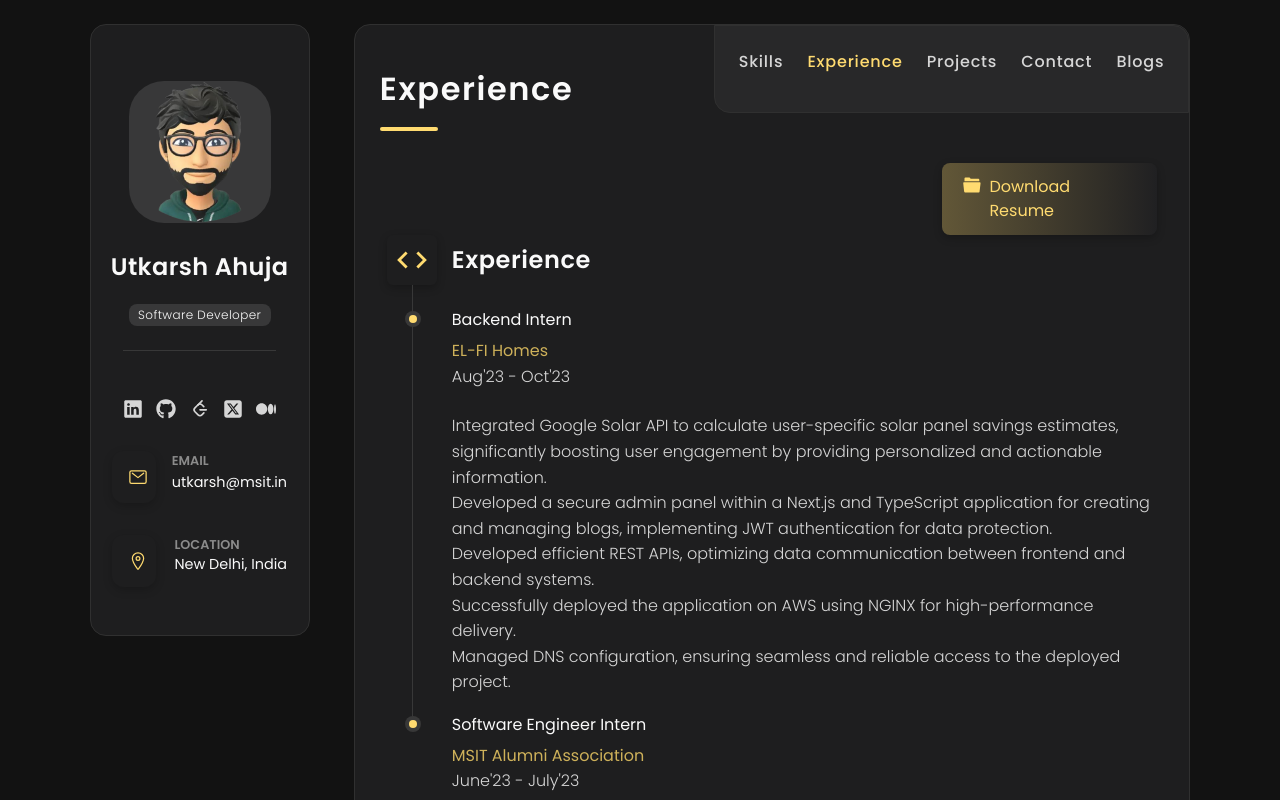
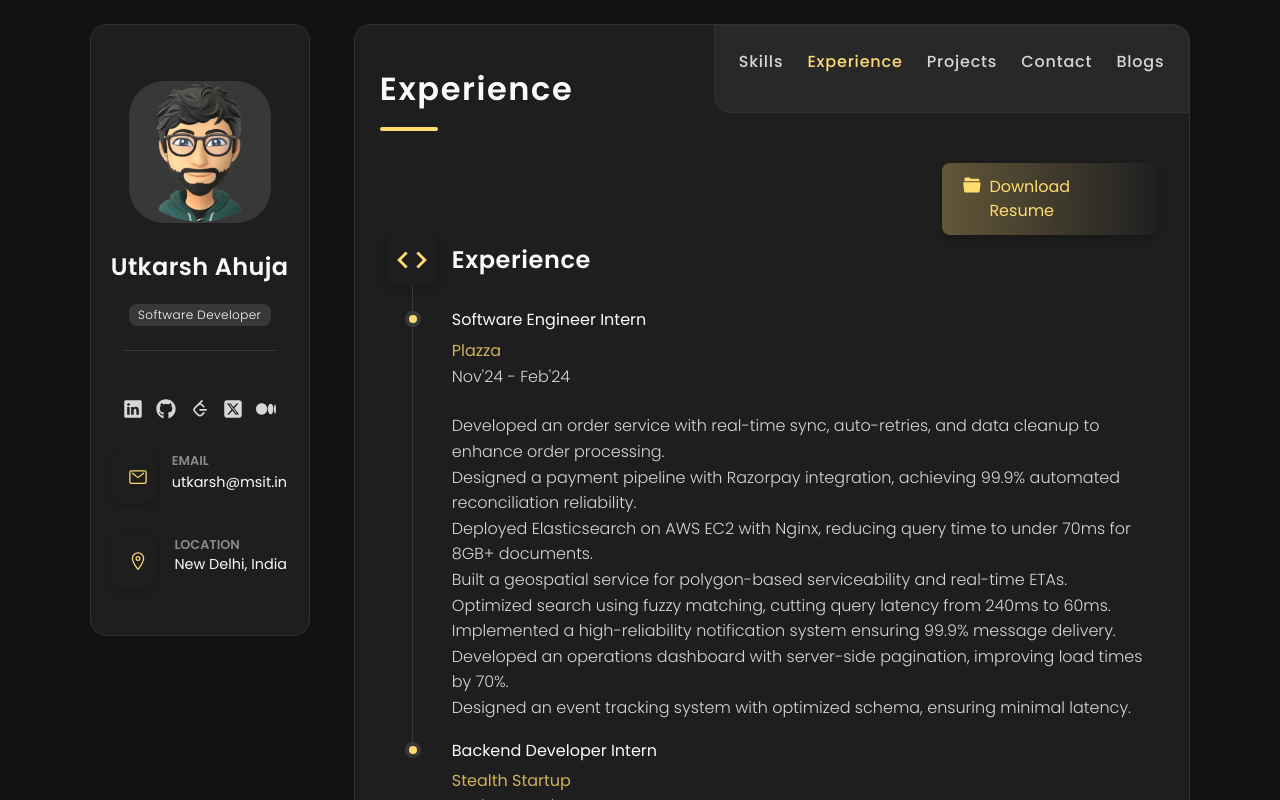
Before and after one commit to UtkarshAhuja2003/Portfolio, a Next.js app: page / in a window 1280 px wide. Both pictures are taken after a click on the element "Experience". Shown: the top 800 px of the page. Built offline with nearby package versions, Linux system fonts and the light colour scheme.

Commit message:
updated experience and resume
Signed-off-by: utkarshahuja03 <utkarsh.ahuja@plazza.in>

```diff
--- a/src/app/Components/Main/Experience/index.tsx
+++ b/src/app/Components/Main/Experience/index.tsx
@@ -26,39 +26,37 @@ const Experience = () => {
           </div>
 
           <ol className="timeline-list">
-
             <li className="timeline-item">
-              <h4 className="h4 timeline-item-title">Backend Intern</h4>
-              <span>EL-FI Homes</span>
-              <div className="timeline-text">
-                Aug&apos;23 - Oct&apos;23
-              </div>
+              <h4 className="h4 timeline-item-title">Software Engineer Intern</h4>
+              <span>Plazza</span>
+              <div className="timeline-text">Nov'24 - Feb'24</div>
               <br />
               <div className="timeline-text">
                 <ul>
-                  <li>Integrated Google Solar API to calculate user-specific solar panel savings estimates, significantly boosting user engagement by providing personalized and actionable information.</li>
-                  <li>Developed a secure admin panel within a Next.js and TypeScript application for creating and managing blogs, implementing JWT authentication for data protection.</li>
-                  <li>Developed efficient REST APIs, optimizing data communication between frontend and backend systems.</li>
-                  <li>Successfully deployed the application on AWS using NGINX for high-performance delivery.</li>
-                  <li>Managed DNS configuration, ensuring seamless and reliable access to the deployed project.</li>
+                  <li>Developed an order service with real-time sync, auto-retries, and data cleanup to enhance order processing.</li>
+                  <li>Designed a payment pipeline with Razorpay integration, achieving 99.9% automated reconciliation reliability.</li>
+                  <li>Deployed Elasticsearch on AWS EC2 with Nginx, reducing query time to under 70ms for 8GB+ documents.</li>
+                  <li>Built a geospatial service for polygon-based serviceability and real-time ETAs.</li>
+                  <li>Optimized search using fuzzy matching, cutting query latency from 240ms to 60ms.</li>
+                  <li>Implemented a high-reliability notification system ensuring 99.9% message delivery.</li>
+                  <li>Developed an operations dashboard with server-side pagination, improving load times by 70%.</li>
+                  <li>Designed an event tracking system with optimized schema, ensuring minimal latency.</li>
                 </ul>
               </div>
             </li>
 
             <li className="timeline-item">
-              <h4 className="h4 timeline-item-title">Software Engineer Intern</h4>
-              <span>MSIT Alumni Association</span>
-              <div className="timeline-text">
-                June&apos;23 - July&apos;23
-              </div>
+              <h4 className="h4 timeline-item-title">Backend Developer Intern</h4>
+              <span>Stealth Startup</span>
+              <div className="timeline-text">Mar'23 - Aug'23</div>
               <br />
               <div className="timeline-text">
                 <ul>
-                  <li>Designed and developed efficient RESTful APIs to implement secure user authentication and authorization with JWT.</li>
-                  <li>Developed admin panel for seamless alumni profile, events, and news management.</li>
-                  <li>Integrated real-time content posting and dynamic alumni profile display for user engagement.</li>
-                  <li>Developed a responsive UI using React, ensuring optimal cross-device user experience.</li>
-                  <li>Utilized Express.js and MongoDB for efficient data handling, while deploying on AWS EC2 with NGINX and Cloudinary for image storage.</li>
+                  <li>Built a community management portal supporting 1000+ users with secure profile management.</li>
+                  <li>Integrated Redis caching, reducing API response time from 300ms to 100ms.</li>
+                  <li>Implemented Google OAuth2.0 authentication, improving security and reducing login failures.</li>
+                  <li>Developed an automated email notification system with 98% delivery success.</li>
+                  <li>Created an admin dashboard with React.js, improving user and event management efficiency by 35%.</li>
                 </ul>
               </div>
             </li>
@@ -67,38 +65,25 @@ const Experience = () => {
         <div>
           <p className="text-[#FAFAFA] font-[600] tracking-wide text-[1.5rem]">Achievements</p>
           <div className="w-[90%] text-[#FAFAFA] bg-[#232325] mx-auto my-[1vh] md:my-[2vh] rounded-md py-4 px-4 md:px-10 shadow-[rgba(0,_0,_0,_0.24)_0px_3px_8px] border-[#303030] border-[1px]">
-            <p className="mb-1">SIH&apos;23 Finalist</p>
-            <p className="mb-1">Secured Rank3 In VIT HackHub&apos;22</p>
-            <p>Secured Global Rank 1736 In CodeKaze Sept&apos;23</p>
+            <p className="mb-1">SIH'23 Finalist</p>
+            <p className="mb-1">Secured Rank3 In VIT HackHub'22</p>
+            <p>Secured Global Rank 1736 In CodeKaze Sept'23</p>
           </div>
         </div>
         <section className="timeline">
-
           <div className="title-wrapper">
             <div>
               <FaBookReader className="text-[#FFDB70] rounded-md p-2 shadow-[rgba(0,_0,_0,_0.24)_0px_3px_8px]" size={40} />
             </div>
-
             <h3 className="text-[#FAFAFA] font-[600] text-[1.5rem] tracking-wide">Education</h3>
           </div>
-
           <ol className="timeline-list">
-
             <li className="timeline-item">
-
-              <h4 className="h4 timeline-item-title">Guru Gobind Singh Indrapastha University</h4>
-
+              <h4 className="h4 timeline-item-title">Guru Gobind Singh Indraprastha University</h4>
               <span>2021 — 2025</span>
-
-              <p className="timeline-text">
-                B.Tech-InformationTechnology
-              </p>
-              <p className="timeline-text">
-                CGPA:8.6
-              </p>
-
+              <p className="timeline-text">B.Tech-Information Technology</p>
+              <p className="timeline-text">CGPA: 8.6</p>
             </li>
-
           </ol>
         </section>
       </div>
@@ -106,4 +91,4 @@ const Experience = () => {
   )
 }
 
-export default Experience
+export default Experience;
```
Also changed, not shown: 1 other file (tests, documents, lock files or other folders).
